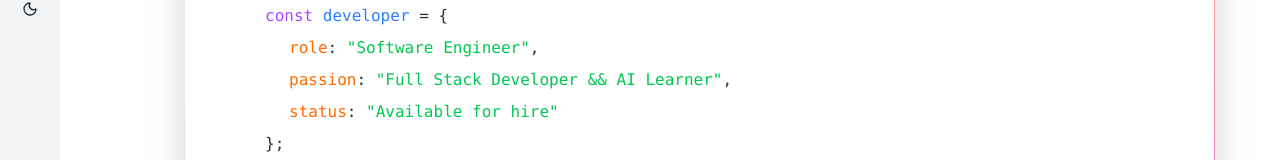
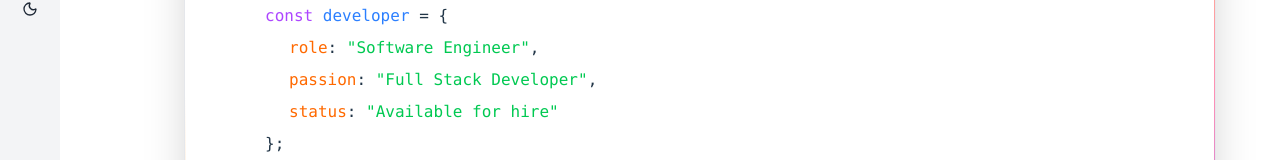
Before and after one commit to dianesophia/vscode-instagram-Portfolio, a React (Vite) app: page /#welcome in a window 1280 px wide. Shown: the part 344-504 px from the top of the page. Built offline with nearby package versions, Linux system fonts and the light colour scheme.

Commit message:
Welcome page

```diff
--- a/src/components/WelcomeSection.jsx
+++ b/src/components/WelcomeSection.jsx
@@ -65,7 +65,7 @@ function WelcomeSection() {
               <span className="text-orange-500">role</span>: <span className="text-green-500">"Software Engineer"</span>,
             </p>
             <p className="text-muted-foreground dark:text-gray-400 pl-6">
-              <span className="text-orange-500">passion</span>: <span className="text-green-500">"Full Stack Developer && AI Learner"</span>,
+              <span className="text-orange-500">passion</span>: <span className="text-green-500">"Full Stack Developer"</span>,
             </p>
             <p className="text-muted-foreground dark:text-gray-400 pl-6">
               <span className="text-orange-500">status</span>: <span className="text-green-500">"Available for hire"</span>
```
